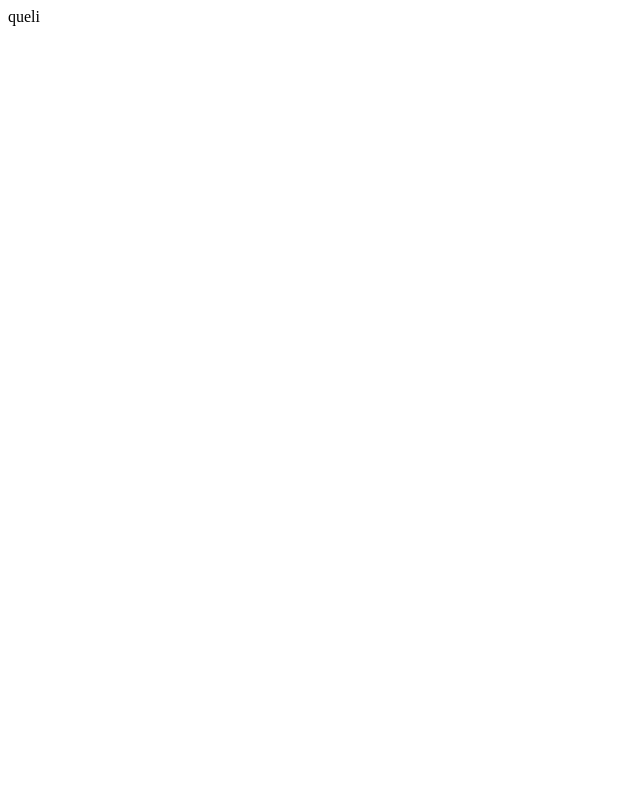
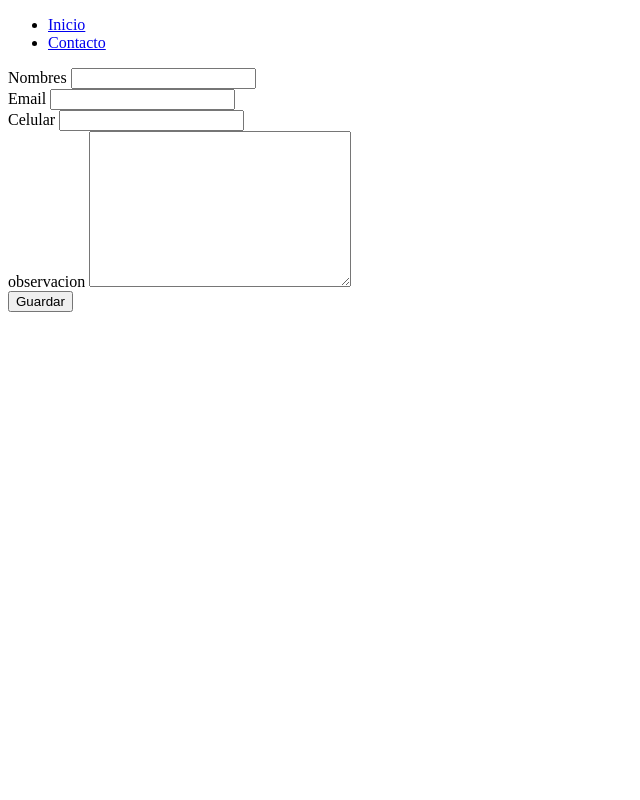
Before and after one commit to HugoChaves14/git-example, a Flask app: page /contacto in a window 1280 px wide. Before the commit the part shown is almost empty. Shown: the whole page, without its empty margins (0-640 px from the left). Run offline with Flask 2, Linux system fonts and the light colour scheme.

Commit message:
layouts y pagina de contacto

```diff
--- a/app.py
+++ b/app.py
@@ -1,4 +1,4 @@
-from flask import Flask, render_template
+from flask import Flask, render_template, request
 app = Flask(__name__)
 #rutas
 @app.route('/') #significa la ruta raiz
@@ -10,9 +10,18 @@ def saludar(nombre, edad):
     numeros=[1,2,3,4,5,6]
     return render_template('saludo.html', name=nombre, age=edad, numbers=numeros)
 
-@app.route('/contacto')
+@app.route('/contacto', methods=['GET', 'POST'])
 def contacto():
-    return 'queli'
+    #OBTENIENDO FOMRULARIO DE CONTACTO
+    if request.method== 'GET':
+        return render_template('contacto.html')
+
+    nombres=request.form.get('nombres')
+    email=request.form.get('email')
+    celular=request.form.get('celular')
+    observacion=request.form.get('observacion')
+    return 'guardando informacion '+ nombres
+    #guardando informacion de contacto
 
 @app.route('/sumar')
 def sumar():
--- /dev/null
+++ b/requirements.txt
@@ -0,0 +1,6 @@
+click==7.1.2
+Flask==1.1.2
+itsdangerous==1.1.0
+Jinja2==2.11.2
+MarkupSafe==1.1.1
+Werkzeug==1.0.1
--- /dev/null
+++ b/templates/contacto.html
@@ -0,0 +1,27 @@
+{% extends 'layouts/base.html' %}
+
+{% block title%}
+    Contacto
+{% endblock %}
+
+{% block content %}
+    <form action="{{ url_for('contacto') }}" method="POST">
+        <div>
+            <label for="nombres">Nombres</label>
+            <input type="text" id="nombres" name="nombres">
+        </div>
+        <div>
+            <label for="email">Email</label>
+            <input type="email" id="email" name="email">
+        </div>
+        <div>
+            <label for="celular">Celular</label>
+            <input type="text" id="celular" name="celular">
+        </div>
+        <div>
+            <label for="observacion">observacion</label>
+            <textarea name="observacion" id="observacion" cols="30" rows="10"></textarea>
+        </div>
+        <button type="submit">Guardar</button>
+    </form>
+{% endblock %}
--- /dev/null
+++ b/templates/layouts/base.html
@@ -0,0 +1,21 @@
+<!DOCTYPE html>
+<html lang="es">
+<head>
+    <meta charset="UTF-8">
+    <meta name="viewport" content="width=device-width, initial-scale=1.0">
+    <title>{% block title %}{% endblock %}</title>
+</head>
+<body>
+    <nav>
+        <ul>
+            <li>
+            <a href="{{ url_for('index')}}">Inicio</a>
+            </li>
+            <li>
+            <a href="{{ url_for('contacto')}}">Contacto</a>
+            </li>
+        </ul>
+    </nav>
+  {% block content %} {% endblock %}
+</body>
+</html>
```
Also changed, not shown: templates/index.html (+10 -11 lines), templates/saludo.html (+10 -10 lines).
